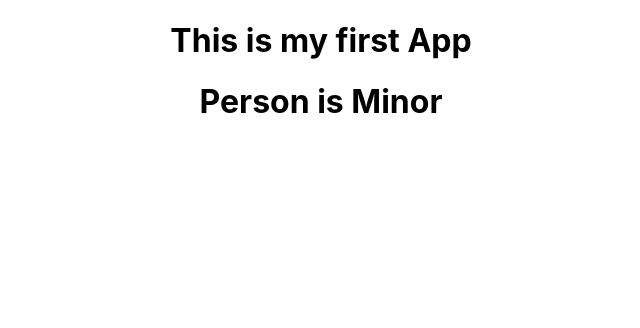
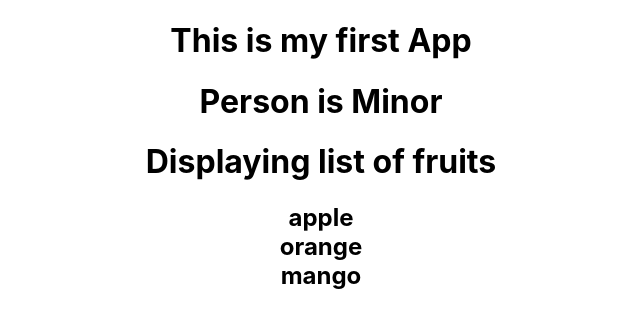
Before and after one commit to shaikjrizwana/primosoft-batch-1-training, a React (Create React App) app in the folder my-react-app/: page / in a window 1280 px wide. Shown: the top 328 px of the page, without its empty margins (319-959 px from the left). Built offline with nearby package versions, Linux system fonts and the light colour scheme.

Commit message:
feat: rendering list Description: we can display list of elements using render.

```diff
--- a/my-react-app/src/App.js
+++ b/my-react-app/src/App.js
@@ -1,18 +1,23 @@
-import React ,{Component} from 'react';
-import './App.css';
+import React, { Component } from "react";
+import "./App.css";
 
-class App extends Component{
-  render(){
-    const age=17
-    const major="Person is Major"
-    const minor="Person is Minor"
-    return(
-        <div className="App" >
-          <h1>This is my first  App</h1>
-          <h1> { age > 18 ? major: minor} </h1>
-        </div>
-
-
+class App extends Component {
+  render() {
+    const age = 17;
+    const major = "Person is Major";
+    const minor = "Person is Minor";
+    const fruits = ["apple", "orange", "mango"];
+    return (
+      <div className="App">
+        <h1>This is my first App</h1>
+        <h1> {age > 18 ? major : minor} </h1>
+        <h1>Displaying list of fruits</h1>
+        <h2>
+          {fruits.map(fruit => {
+            return <div>{fruit}</div>;
+          })}
+        </h2>
+      </div>
     );
   }
 }
```
